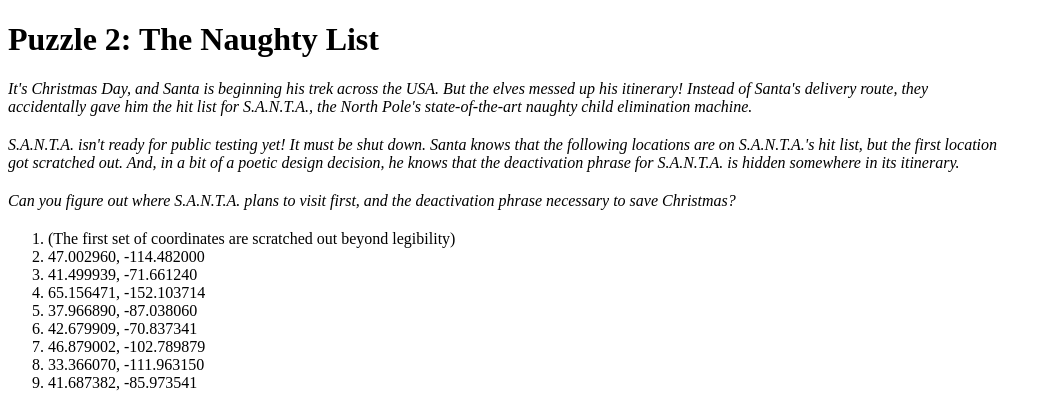
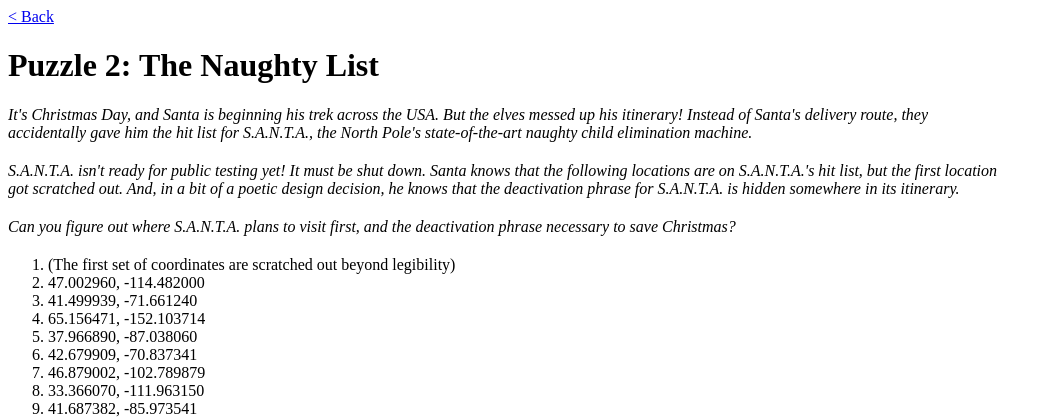
Before and after one commit to warren/christmas-puzzle-2019, a Flask app: template templates/puzzle2.html in a window 1280 px wide. Shown: the top 420 px of the page, without its empty margins (0-1052 px from the left). Run offline with Flask 2, Linux system fonts and the light colour scheme; the template is opened without the code that fills it, so the values that code supplies are empty.

Commit message:
Add back button to puzzles

```diff
--- a/templates/puzzle1.html
+++ b/templates/puzzle1.html
@@ -30,6 +30,7 @@
   </script>
 </head>
 <body>
+<a href="/">< Back</a>
 <h1>Puzzle 1: Simple Beginnings</h1>
 <p class="puzzle-desc">Your first clue is hidden somewhere on the web.</i></p>
 <p>Watch iHBYCUbbZeo.</p>
--- a/templates/puzzle2.html
+++ b/templates/puzzle2.html
@@ -34,6 +34,7 @@
   </script>
 </head>
 <body>
+<a href="/">< Back</a>
 <h1>Puzzle 2: The Naughty List</h1>
 <p class="puzzle-desc">
   It's Christmas Day, and Santa is beginning his trek across the USA. But the elves messed up his itinerary! Instead of Santa's delivery route, they accidentally
--- a/templates/puzzle3.html
+++ b/templates/puzzle3.html
@@ -30,6 +30,7 @@
   </script>
 </head>
 <body>
+<a href="/">< Back</a>
 <h1>Puzzle 3: Your move, Carlsen</h1>
 <p>1110010011100101111100111100011011010100</p>
 <br>
--- a/templates/puzzle4.html
+++ b/templates/puzzle4.html
@@ -30,6 +30,7 @@
   </script>
 </head>
 <body>
+<a href="/">< Back</a>
 <h1>Puzzle 4: Ms. Darkbloom</h1>
 <p>Vivian Darkbloom reached the end of her line at 989, her husband at 687, and her daughter at 637. It was a shame, really, that their combined years hadn’t summed
   <br>at 130, Charles thought to comment.
```
